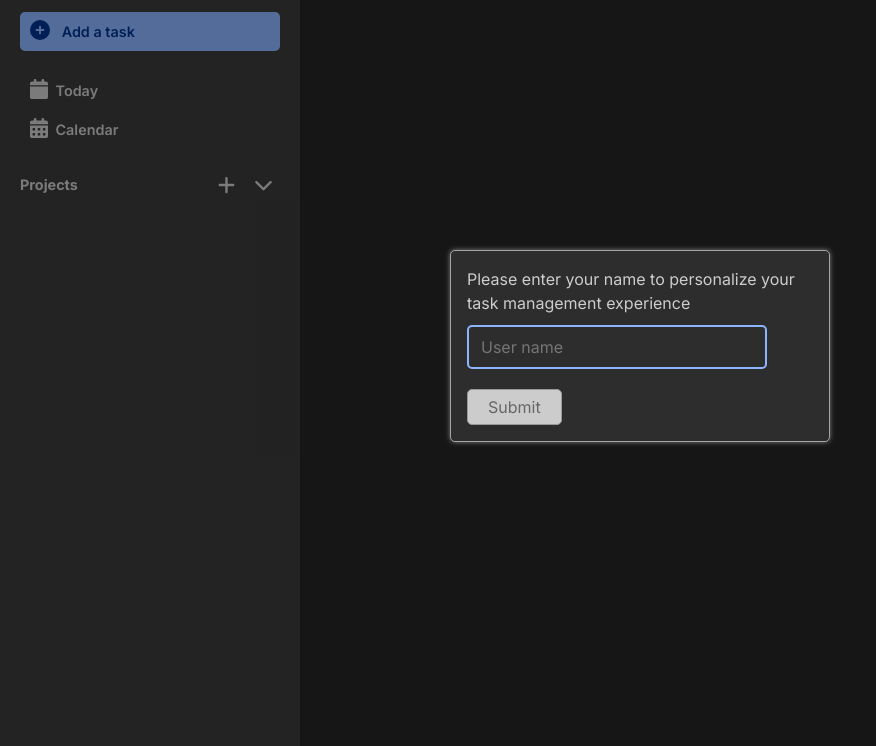
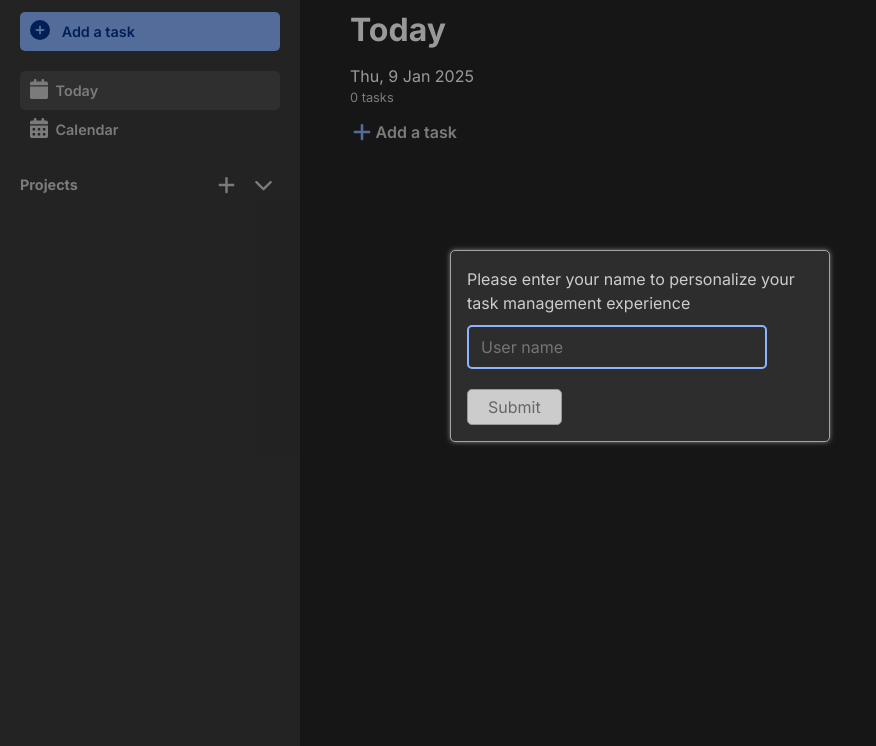
Before and after one commit to AlejandroArcoPu/node-path-javascript-todo-list, a website built with webpack: page src/template.html in a window 1280 px wide. Shown: the part 54-800 px from the top of the page, without its empty margins (0-876 px from the left). Built offline with nearby package versions, Linux system fonts and the light colour scheme.

Commit message:
feat: add today page

```diff
--- a/src/index.js
+++ b/src/index.js
@@ -1,6 +1,7 @@
 import "./styles.css";
 import { User } from "./User";
 import { DataManager } from "./DataManager";
+import addIcon from "./images/add-without-border.svg";
 
 function ScreenController() {
   const projectColors = [
@@ -192,6 +193,54 @@ function ScreenController() {
     createSelectColors();
   };
 
+  const displayToday = () => {
+    const todayButton = document.querySelector(".today-button");
+    const today = new Date();
+    const options = {
+      weekday: "short",
+      year: "numeric",
+      month: "short",
+      day: "numeric",
+    };
+
+    todayButton.classList = "today-button active";
+    const main = document.querySelector("main");
+    const todayH1 = document.createElement("h1");
+    todayH1.textContent = "Today";
+
+    const subtitleDiv = document.createElement("div");
+
+    const datePara = document.createElement("p");
+    datePara.textContent = `${today.toLocaleDateString("en-GB", options)}`;
+    const numberTask = document.createElement("p");
+    numberTask.textContent = "0 tasks";
+    numberTask.classList = "number-task";
+    subtitleDiv.appendChild(datePara);
+    subtitleDiv.appendChild(numberTask);
+
+    const addTaskButton = document.createElement("button");
+    addTaskButton.classList = "main-add-task";
+    addTaskButton.textContent = "Add a task";
+
+    const addWithoutBorderImg = document.createElement("img");
+    addWithoutBorderImg.src = addIcon;
+    addTaskButton.prepend(addWithoutBorderImg);
+
+    const addTaskFormMain = document.createElement("main");
+
+    main.appendChild(todayH1);
+    main.appendChild(subtitleDiv);
+    main.appendChild(addTaskButton);
+  };
+
+  const displayTaskCreationMain = () => {
+    const addTaskButton = document.querySelector(".main-add-task");
+    const displayFormTaskMain = () => {};
+    addTaskButton.addEventListener("click", displayFormTaskMain);
+  };
+
+  displayToday();
+  displayTaskCreationMain();
   setUserName();
   setProjects();
   createProjectDialog();
--- a/src/styles.css
+++ b/src/styles.css
@@ -126,6 +126,11 @@ ul {
 main {
   background-color: #252525;
   flex: 1 1 auto;
+  color: #fff;
+  display: flex;
+  flex-direction: column;
+  gap: 10px;
+  padding: 60px 50px;
 }
 
 .project-creation-dialog,
@@ -248,7 +253,6 @@ main {
   height: 15px;
   width: 15px;
   border-radius: 5px;
-  /* background-color: rgb(255, 131, 131); */
   display: inline-block;
   position: relative;
 }
@@ -349,3 +353,29 @@ main {
   text-align: left;
   cursor: pointer;
 }
+
+.active {
+  background-color: rgba(255, 255, 255, 0.1);
+}
+
+.number-task {
+  font-size: 0.8rem;
+  color: #cdcdcd;
+}
+
+.main-add-task {
+  background-color: #252525;
+  border: none;
+  color: #cdcdcd;
+  font-weight: 600;
+  border-radius: 5px;
+  padding: 3px;
+  display: flex;
+  align-items: center;
+  gap: 5px;
+  cursor: pointer;
+}
+
+.main-add-task:hover {
+  color: #8cb4ff;
+}
--- a/src/template.html
+++ b/src/template.html
@@ -34,7 +34,7 @@
         </svg>
         Add a task
       </button>
-      <ul>
+      <ul class="middle-menu">
         <li>
           <button class="today-button">
             <img src="./images/day.svg" alt="Today Icon" />Today
```
Also changed, not shown: src/images/add-without-border.svg (added), src/images/trash.svg (added).
